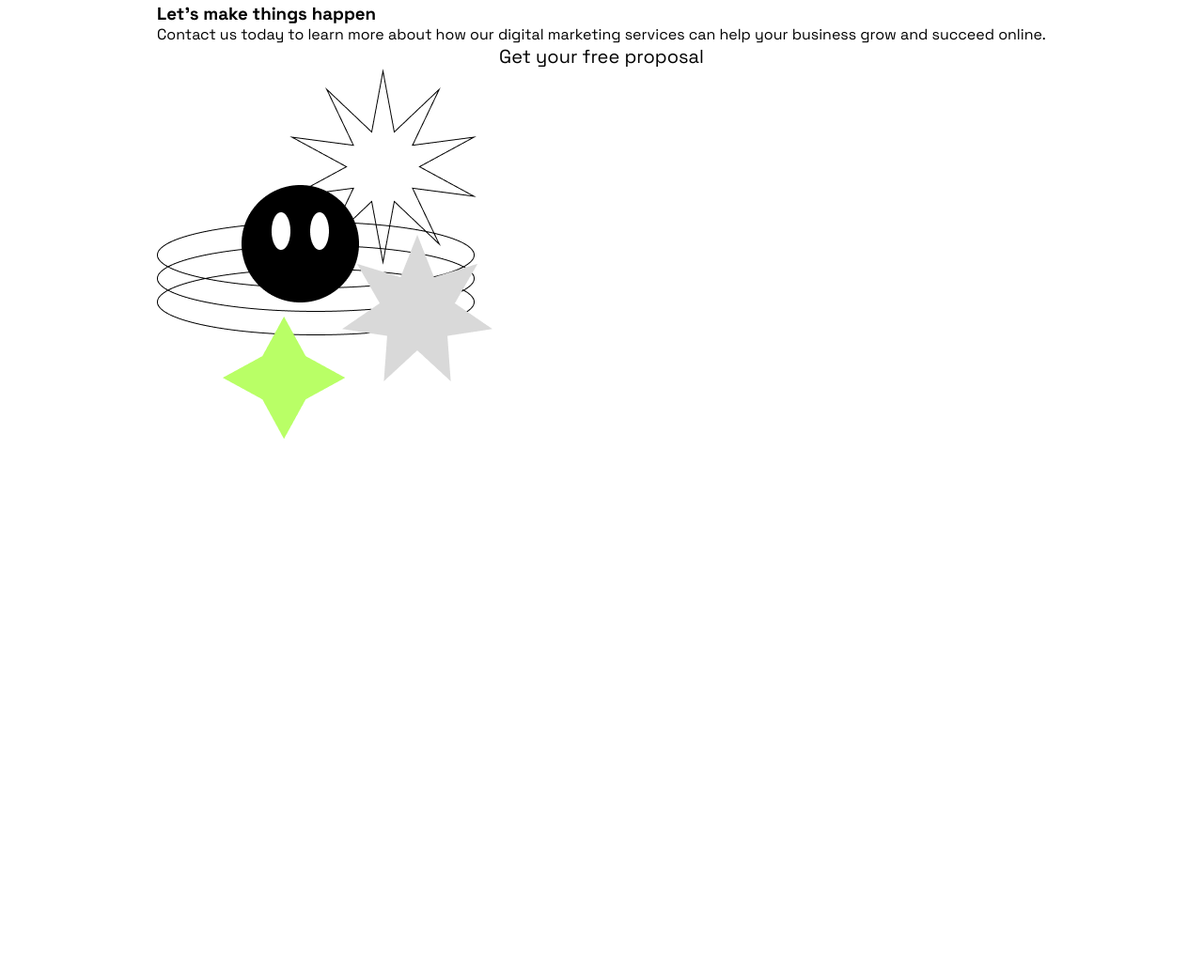
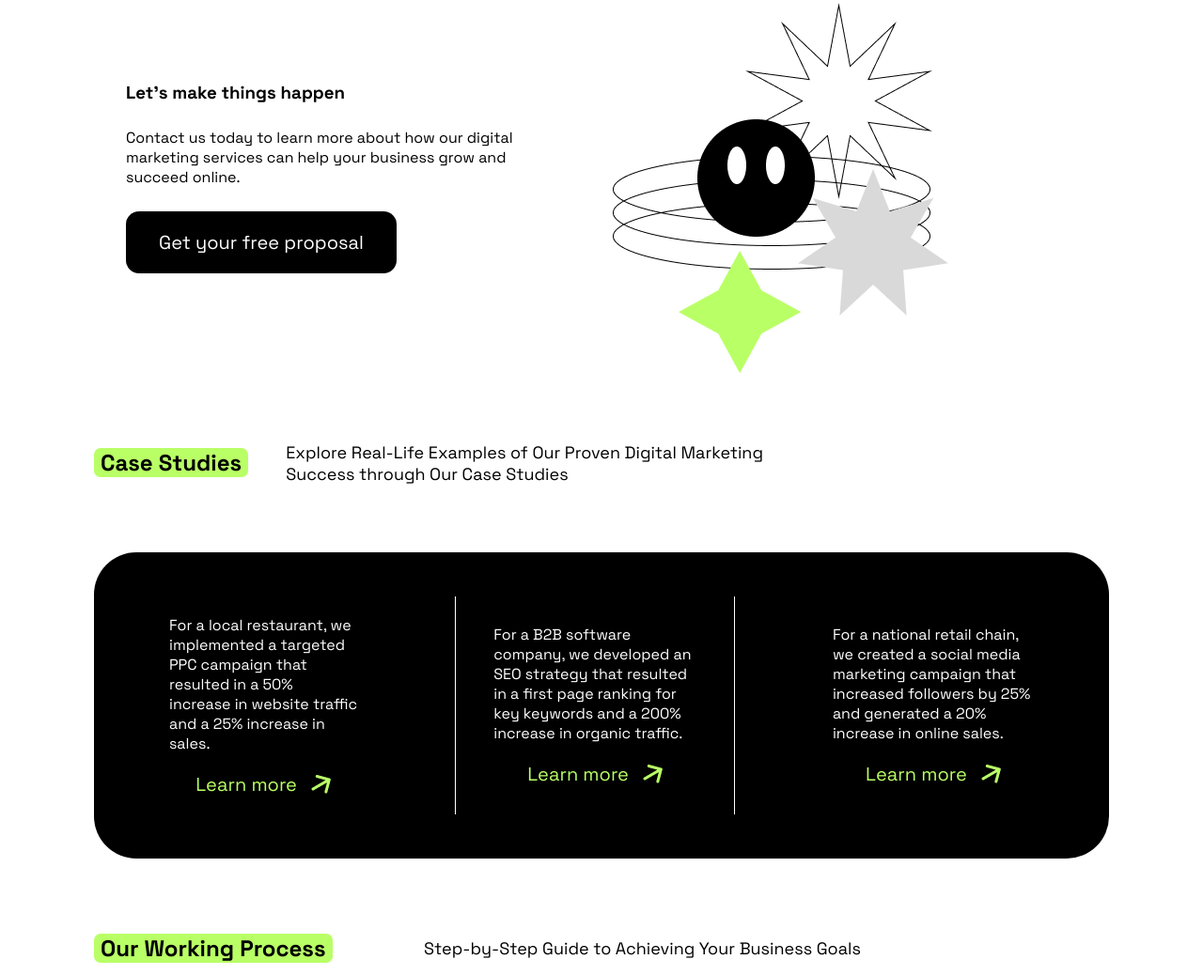
Before and after one commit to phoenixfan86/Positivus_landing, a plain HTML site: page index.html in a window 1280 px wide. Shown: the part 2089-3127 px from the top of the page at 94% size. Before the commit the page ends 2562 px from the top, so only its background shows below. Drawn offline with Linux system fonts and the light colour scheme; a web font is replaced by a local one.

Commit message:
add working tab and style

```diff
--- a/css/style.css
+++ b/css/style.css
@@ -117,13 +117,13 @@ header {
 	line-height: 28px;
 }
 
-.consultation-btn {
+.black-btn {
 	padding: 20px 35px;
 	border-radius: 14px;
 	background-color: #000;
 }
 
-.consultation-btn a {
+.black-btn a {
 	font-size: 20px;
 	color: #fff;
 }
@@ -150,7 +150,7 @@ header img {
 	filter: grayscale(0%);
 }
 
-.services-tab {
+.headlines-tab {
 	display: flex;
 	align-items: center;
 	justify-content: flex-start;
@@ -160,13 +160,15 @@ header img {
 	padding: 0 100px;
 }
 
-.headlines {
+.green-headlines {
+	display: inline-block;
 	padding: 0 7px;
 	background-color: #b9ff66;
 	border-radius: 7px;
+	white-space: nowrap;
 }
 
-.services-tab .content {
+.headlines-tab .content {
 	width: 580px;
 	height: 46px;
 	font-size: 18px;
@@ -213,7 +215,7 @@ header img {
 	border-radius: 7px;
 }
 
-.item-btn {
+.link-btn {
 	display: flex;
 	align-items: center;
 	justify-content: center;
@@ -221,7 +223,7 @@ header img {
 	gap: 15px;
 }
 
-.item-btn a {
+.link-btn a {
 	font-size: 20px;
 	color: #000;
 }
@@ -251,3 +253,76 @@ header img {
 	background-color: #fff;
 	color: #000;
 }
+
+.proposal {
+	display: flex;
+	align-items: center;
+	justify-content: space-around;
+	width: 100%;
+	height: 394px;
+	padding: 0 100px;
+}
+
+.proposal-content {
+	display: flex;
+	align-items: start;
+	flex-direction: column;
+	gap: 26px;
+	width: 450px;
+	height: 227px;
+}
+
+.proposal-img {
+	width: 494px;
+	height: 100%;
+}
+
+.cases-block {
+	display: flex;
+	align-items: center;
+	justify-content: center;
+	width: 100%;
+	height: 326px;
+	padding: 0 100px;
+}
+
+.block {
+	width: 100%;
+	height: 100%;
+	display: flex;
+	align-items: center;
+	justify-content: flex-start;
+	padding: 0 40px;
+	gap: 64px;
+	border-radius: 45px;
+}
+
+.block-content {
+	display: flex;
+	flex-direction: column;
+	align-items: center;
+	justify-content: space-around;
+	padding: 30px 40px;
+	gap: 20px;
+}
+
+.block-content:nth-child(2) {
+	border-left: 1px solid #fff;
+	border-right: 1px solid #fff;
+}
+
+.white-p {
+	color: #fff;
+}
+
+.green-link a {
+	color: #b9ff66;
+}
+
+.working-tab {
+	width: 100%;
+	display: flex;
+	align-items: center;
+	justify-content: center;
+	gap: 30px;
+}
--- a/index.html
+++ b/index.html
@@ -39,7 +39,7 @@
 						online through a range of services including SEO, PPC, social media
 						marketing, and content creation.
 					</p>
-					<button class="consultation-btn">
+					<button class="black-btn">
 						<a href="#">Book a consultation</a>
 					</button>
 				</div>
@@ -53,8 +53,8 @@
 				<a href=""><img src="img/icons/Company_logo-2.png" alt="" /></a>
 				<a href=""><img src="img/icons/Company_logo-3.png" alt="" /></a>
 			</section>
-			<section class="services-tab">
-				<div class="headlines"><h2>Services</h2></div>
+			<section class="headlines-tab">
+				<div class="green-headlines"><h2>Services</h2></div>
 				<div class="content">
 					<p>
 						At our digital marketing agency, we offer a range of services to
@@ -68,7 +68,7 @@
 						<div class="card-title green">
 							<h3>Search engine optomization</h3>
 						</div>
-						<div class="item-btn">
+						<div class="link-btn">
 							<img src="img/icons/learn_more.png" alt="" /><a href="#"
 								>Learn more</a
 							>
@@ -81,7 +81,7 @@
 						<div class="card-title white">
 							<h3>Pey-per-click-advertising</h3>
 						</div>
-						<div class="item-btn">
+						<div class="link-btn">
 							<img src="img/icons/learn_more.png" alt="" /><a href="#"
 								>Learn more</a
 							>
@@ -92,7 +92,7 @@
 				<div class="card black">
 					<div class="card-content">
 						<div class="card-title white"><h3>Social Media marketing</h3></div>
-						<div class="item-btn black">
+						<div class="link-btn black">
 							<img src="img/icons/learn_more_black_arrow.png" alt="" /><a
 								href="#"
 								>Learn more</a
@@ -106,7 +106,7 @@
 				<div class="card gray">
 					<div class="card-content">
 						<div class="card-title green"><h3>Email Marketing</h3></div>
-						<div class="item-btn">
+						<div class="link-btn">
 							<img src="img/icons/learn_more.png" alt="" /><a href="#"
 								>Learn more</a
 							>
@@ -119,7 +119,7 @@
 				<div class="card green">
 					<div class="card-content">
 						<div class="card-title white"><h3>Content Creation</h3></div>
-						<div class="item-btn">
+						<div class="link-btn">
 							<img src="img/icons/learn_more.png" alt="" /><a href="#"
 								>Learn more</a
 							>
@@ -132,7 +132,7 @@
 				<div class="card black">
 					<div class="card-content">
 						<div class="card-title white"><h3>Analitycs and Tracking</h3></div>
-						<div class="item-btn black">
+						<div class="link-btn black">
 							<img src="img/icons/learn_more_black_arrow.png" alt="" /><a
 								href="#"
 								>Learn more</a
@@ -153,12 +153,68 @@
 							services can help your business grow and succeed online.
 						</p>
 					</div>
-					<div class="item-btn"><a href="#">Get your free proposal</a></div>
+					<div class="black-btn"><a href="#">Get your free proposal</a></div>
 				</div>
 				<div class="proposal-img">
 					<img src="img/Frame 19.png" alt="" />
 				</div>
 			</section>
+			<section class="headlines-tab">
+				<div class="green-headlines"><h2>Case Studies</h2></div>
+				<div class="content">
+					<p>
+						Explore Real-Life Examples of Our Proven Digital Marketing Success
+						through Our Case Studies
+					</p>
+				</div>
+			</section>
+			<section class="cases-block">
+				<div class="block black">
+					<div class="block-content">
+						<p class="white-p">
+							For a local restaurant, we implemented a targeted PPC campaign
+							that resulted in a 50% increase in website traffic and a 25%
+							increase in sales.
+						</p>
+						<div class="link-btn green-link">
+							<a href="#">Learn more</a>
+							<img src="img/icons/learn_more_green.png" alt="" />
+						</div>
+					</div>
+					<div class="block-content">
+						<p class="white-p">
+							For a B2B software company, we developed an SEO strategy that
+							resulted in a first page ranking for key keywords and a 200%
+							increase in organic traffic.
+						</p>
+						<div class="link-btn green-link">
+							<a href="#">Learn more</a>
+							<img src="img/icons/learn_more_green.png" alt="" />
+						</div>
+					</div>
+					<div class="block-content">
+						<p class="white-p">
+							For a national retail chain, we created a social media marketing
+							campaign that increased followers by 25% and generated a 20%
+							increase in online sales.
+						</p>
+						<div class="link-btn green-link">
+							<a href="#">Learn more</a>
+							<img src="img/icons/learn_more_green.png" alt="" />
+						</div>
+					</div>
+				</div>
+			</section>
+			<section class="headlines-tab">
+				<div class="green-headlines"><h2>Our Working Process</h2></div>
+				<div class="content">
+					<p>Step-by-Step Guide to Achieving Your Business Goals</p>
+				</div>
+			</section>
+			<section class="working-tab">
+				<div class="card green"></div>
+				<div class="card gray"></div>
+			</section>
 		</div>
 	</body>
 </html>
```
Also changed, not shown: img/icons/learn_more_green.png (added).
